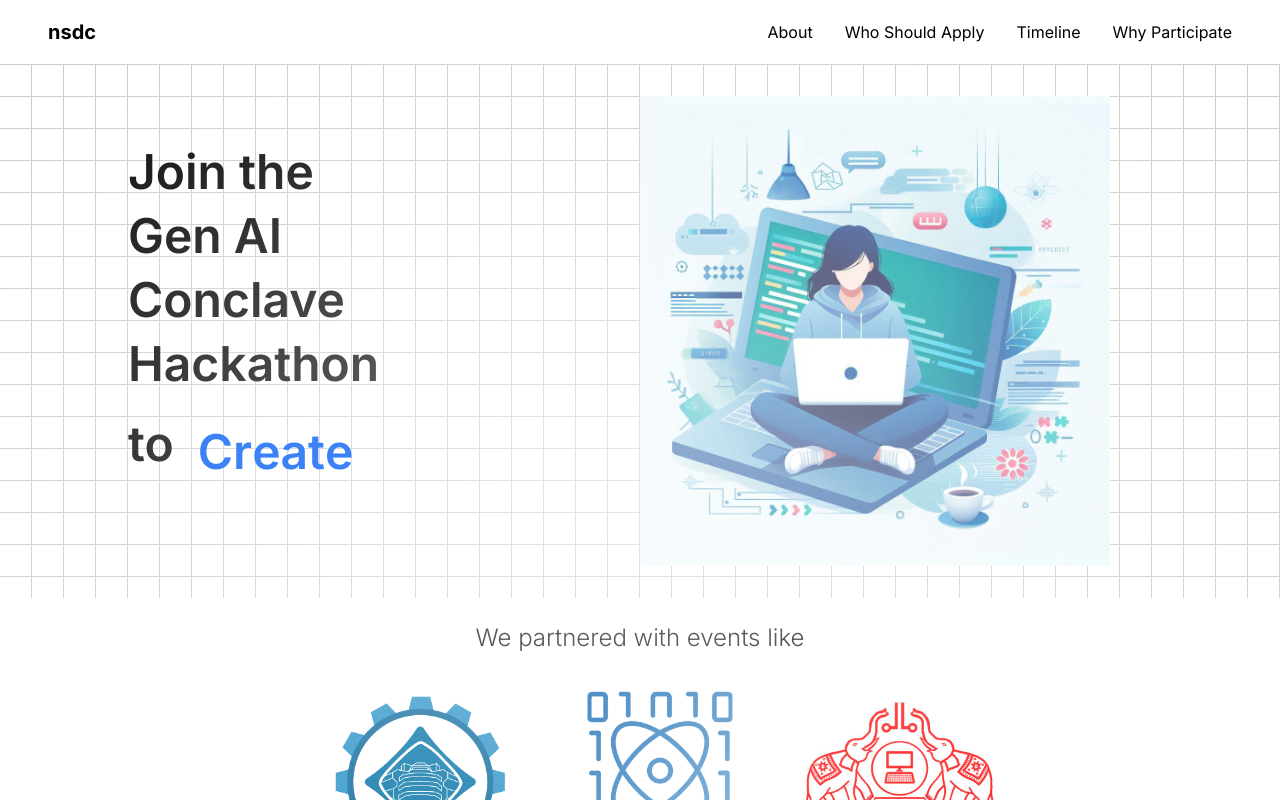
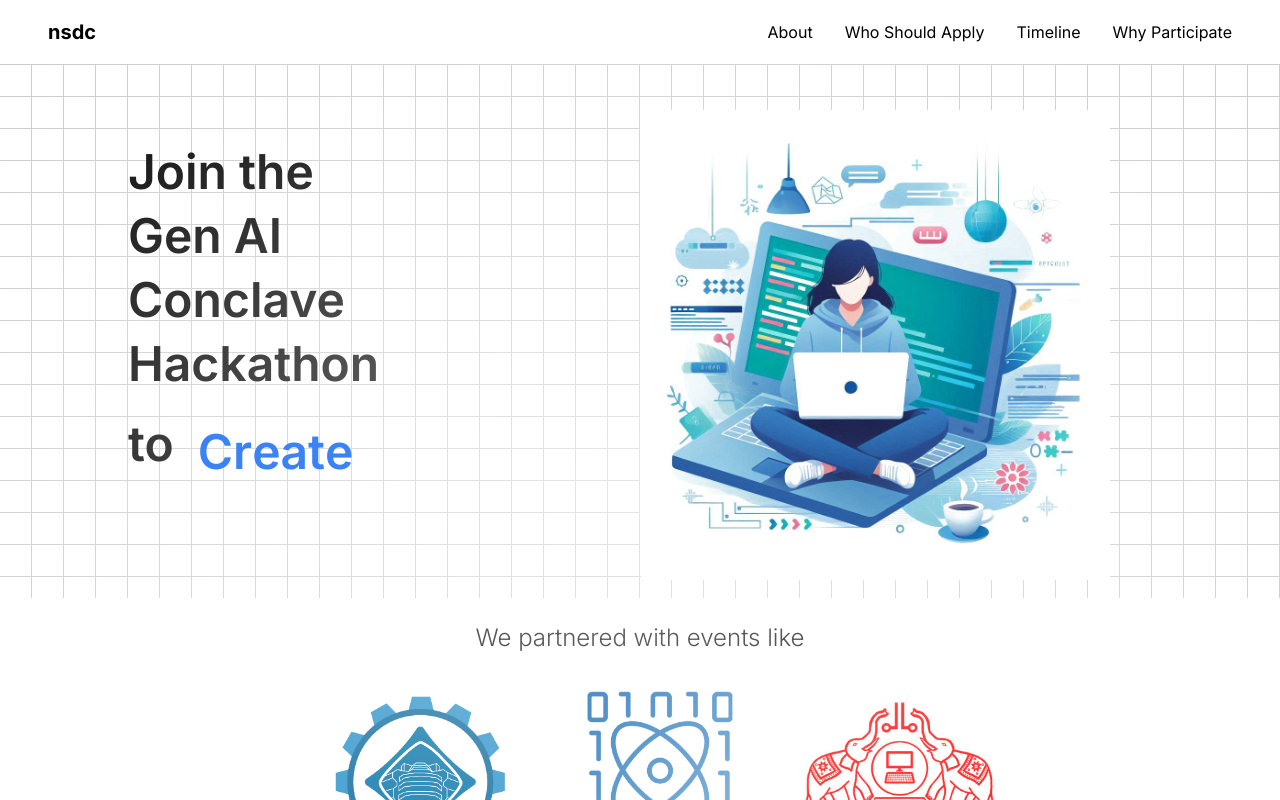
Before and after one commit to IHRD-Ai-Conclave/hackathon_website, a Next.js app in the folder website/: page / in a window 1280 px wide. Shown: the top 800 px of the page. Built offline with nearby package versions, Linux system fonts and the light colour scheme.

Commit message:
hello world

```diff
--- a/website/src/app/globals.css
+++ b/website/src/app/globals.css
@@ -8,11 +8,22 @@
   --background-end-rgb: 255, 255, 255;   /* Changed to white */
 }
 
+#Floatimage{
+  animation: float infinite 5s linear;
+}
 
 
-
-
-
+@keyframes float {
+  0%{
+  transform: translateY(3%);
+  }
+  50%{
+    transform: translateY(-6%);
+  }
+  100%{
+    transform: translateY(3%);
+  }
+}
 
 body {
   color: black;
--- a/website/src/app/page.js
+++ b/website/src/app/page.js
@@ -51,7 +51,7 @@ export default function Home() {
       }}
       className="hidden md:block"
     >
-      <Image src={'/pic.jpeg'} alt="pic" height={470} width={470} />
+      <Image id="Floatimage" src={'/programmer.jpg'} alt="pic" height={470} width={470} />
     </div>
   </div>
 
```
Also changed, not shown: website/public/programmer.jpg (added).
